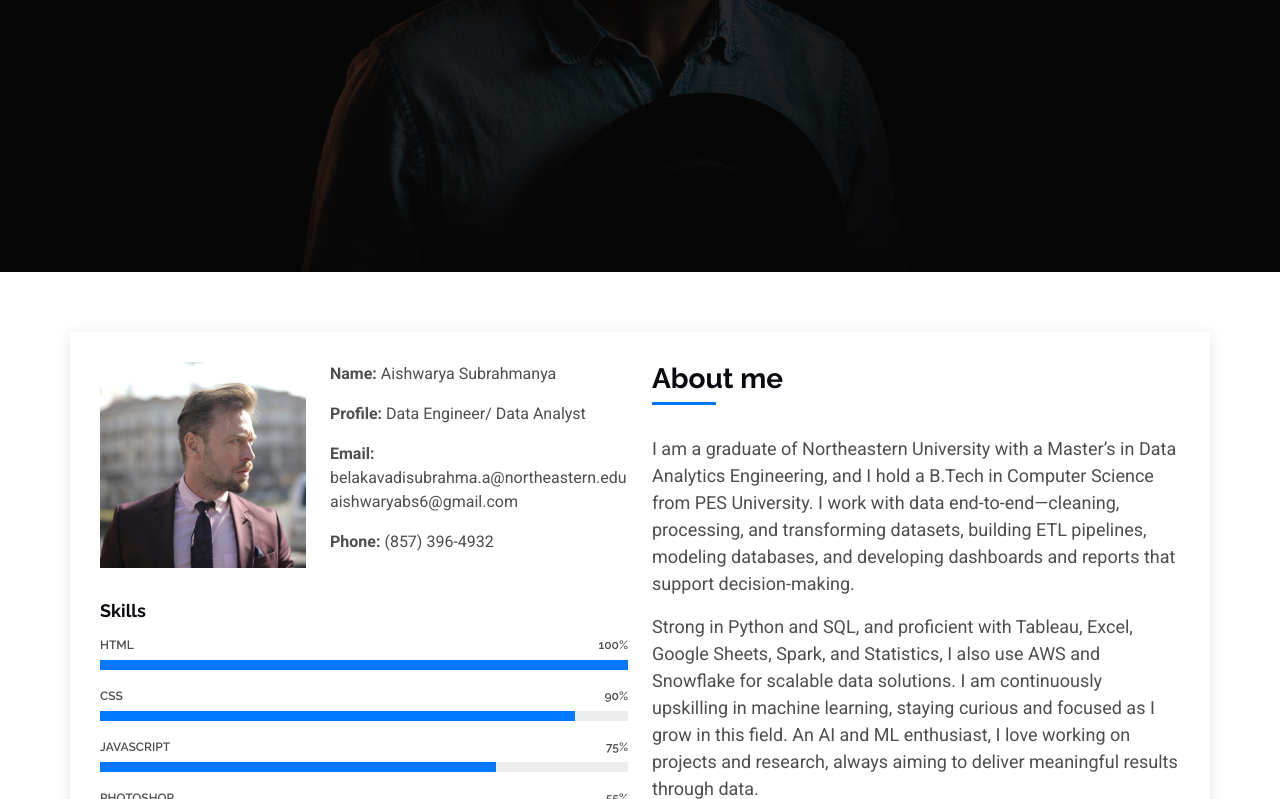
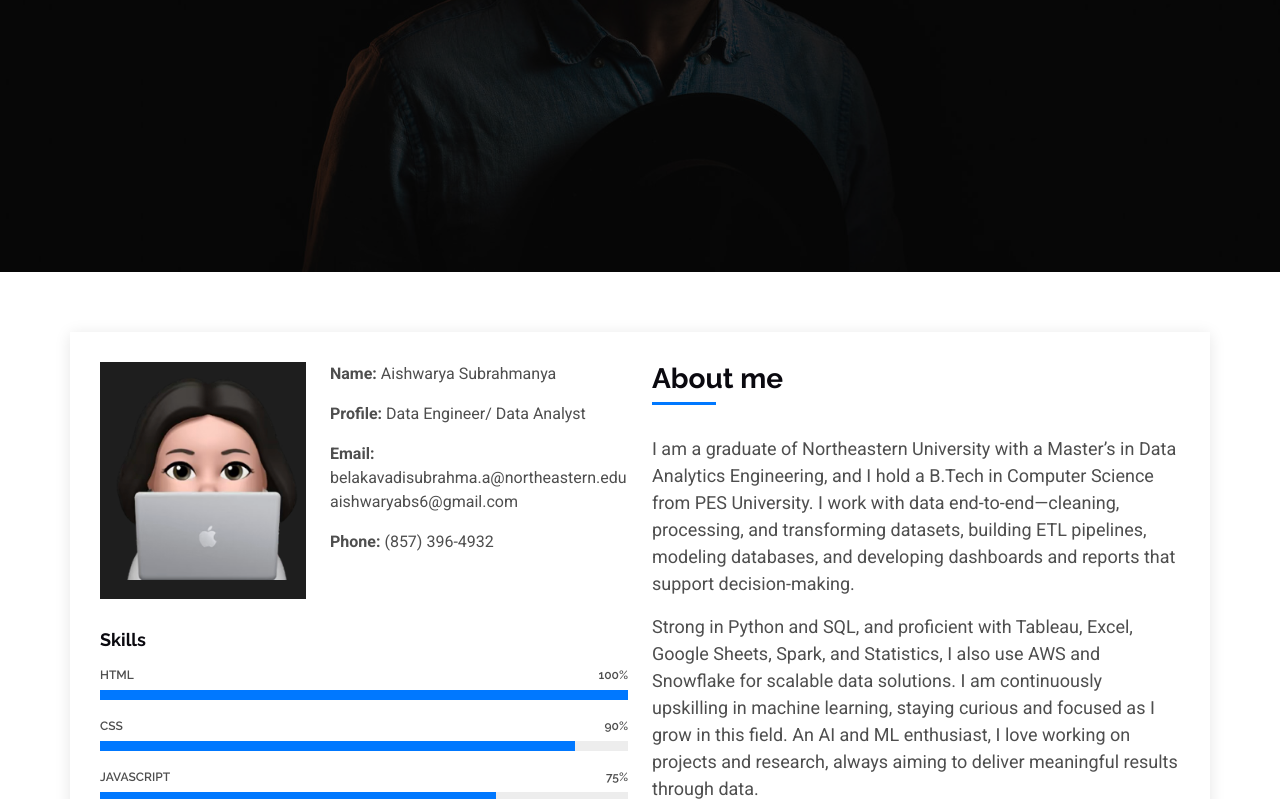
Before and after one commit to Aishwarya-671/Aishwarya-671.github.io, a plain HTML site: page index.html in a window 1280 px wide. Shown: the part 529-1328 px from the top of the page. Drawn offline with Linux system fonts and the light colour scheme.

Commit message:
new changes

```diff
--- a/index.html
+++ b/index.html
@@ -103,7 +103,7 @@
 
             <div class="row justify-content-between gy-4">
               <div class="col-lg-5">
-                <img src="assets/img/profile-img.jpg" class="img-fluid" alt="">
+                <img src="assets/img/main.png" class="img-fluid" alt="">
               </div>
               <div class="col-lg-7 about-info">
                 <p><strong>Name: </strong> <span>Aishwarya Subrahmanya</span></p>
```
Also changed, not shown: assets/img/main.png (added).
